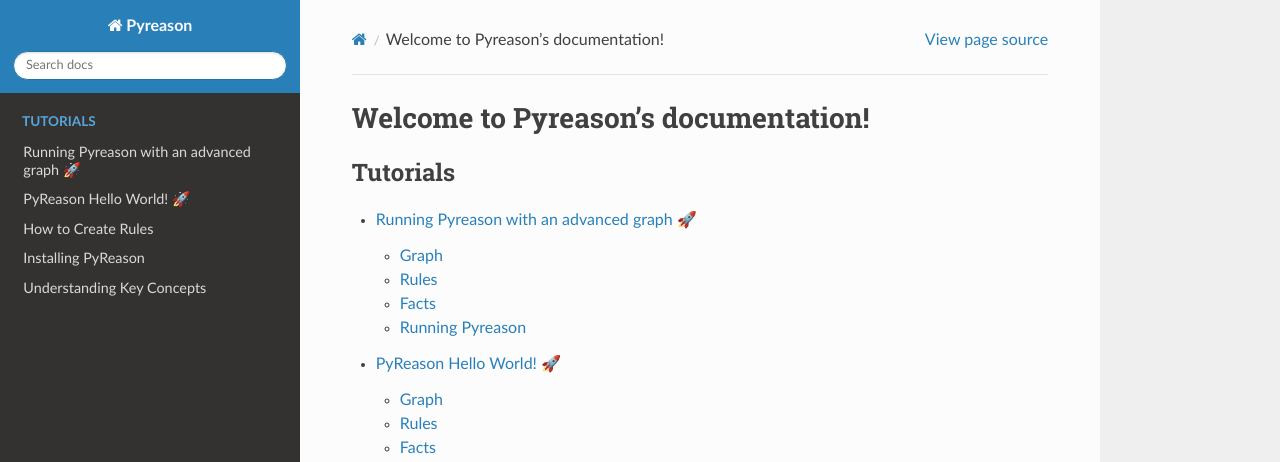
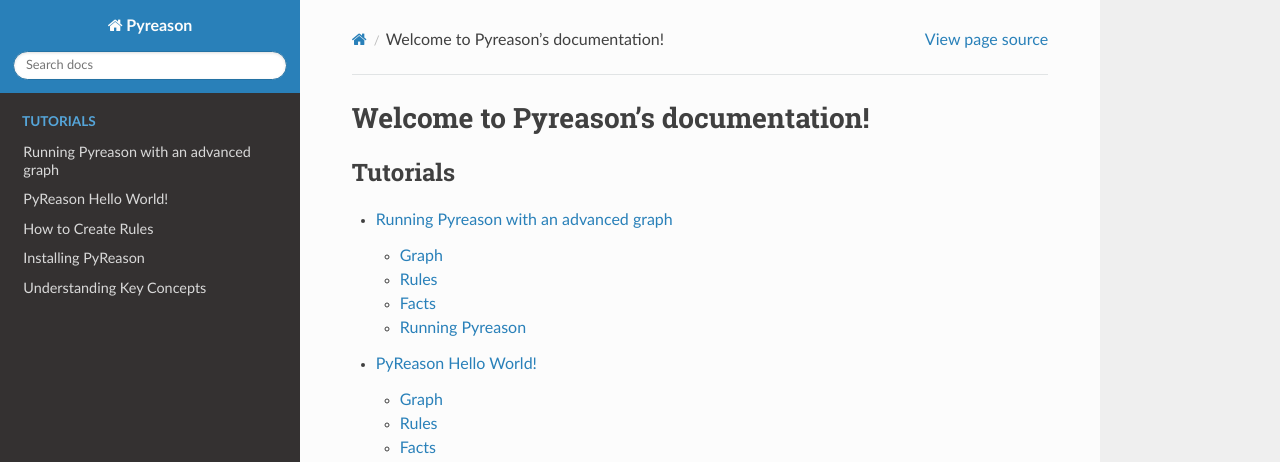
Before and after one commit to lab-v2/pyreason, a Sphinx documentation site: the page built from docs/source/index.rst, in a window 1280 px wide and 1262 px high. Shown: the top 462 px of the window. Built offline with Sphinx 7.4.7 and the Read the Docs theme 2.0.0, drawn with Linux system fonts in a browser that asks for light colours.

```diff
--- a/docs/source/tutorials/Advanced tutorial.rst
+++ b/docs/source/tutorials/Advanced tutorial.rst
@@ -1,4 +1,4 @@
-Running Pyreason with an advanced graph 🚀
+Running Pyreason with an advanced graph
 ==========================================
 
 In this tutorial, we will look at how to run PyReason with a more
```
Also changed, not shown: docs/source/tutorials/Basic tutorial.rst (+6 -2 lines), docs/source/tutorials/Creating Rules.rst (+13 -4 lines).
